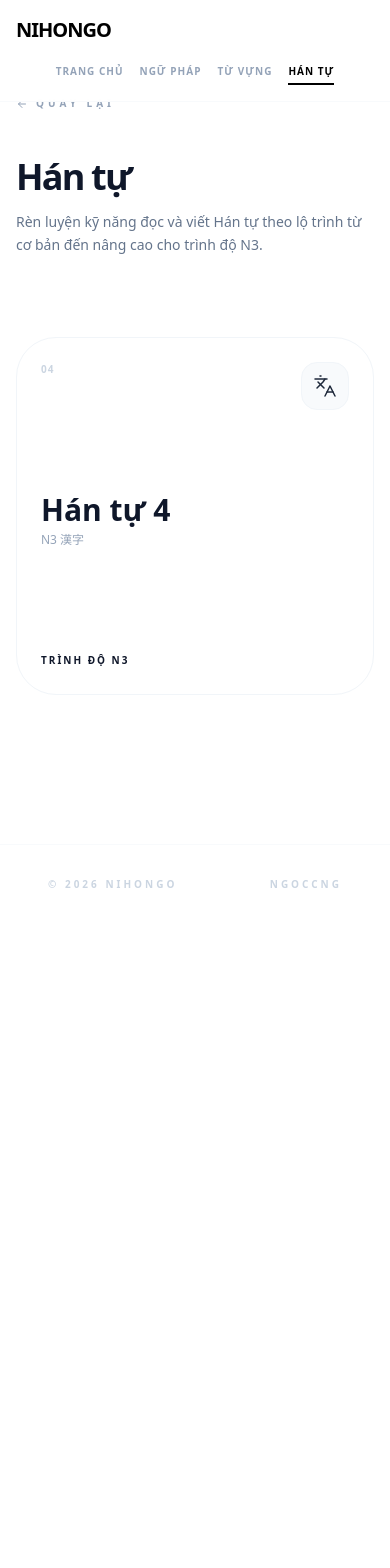
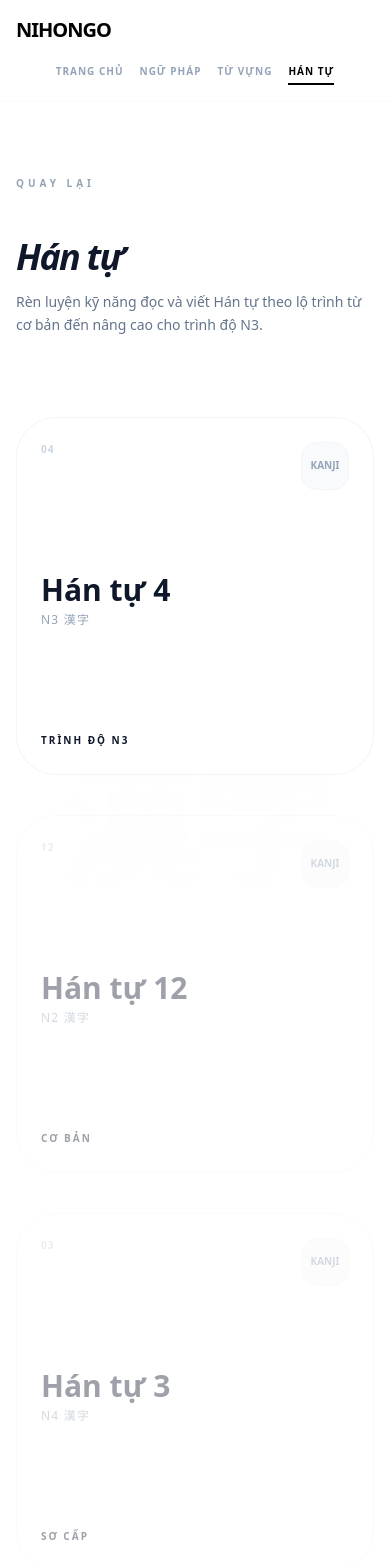
Before and after one commit to inngok/nihongo-practice, a React (Vite) app: page /kanji in a window 390 px wide. Shown: the top 1568 px of the page. Before the commit the page ends 924 px from the top, so only its background shows below. Built offline with nearby package versions, Linux system fonts and the light colour scheme.

Commit message:
style: fix kanji flashcard font size for better mobile experience and overall UI cleanup

```diff
--- a/src/pages/grammar/Grammar.jsx
+++ b/src/pages/grammar/Grammar.jsx
@@ -1,6 +1,5 @@
 import React from 'react';
 import { useNavigate } from 'react-router-dom';
-import { ArrowLeft, Book, Volume2, GraduationCap } from 'lucide-react';
 
 export default function Grammar() {
   const navigate = useNavigate();
@@ -9,7 +8,6 @@ export default function Grammar() {
     {
       id: 'mimikara',
       num: '01',
-      icon: Book,
       title: 'Mimikara',
       japanese: '耳から覚える文法',
       label: 'TRÌNH ĐỘ N3 - N1',
@@ -18,7 +16,6 @@ export default function Grammar() {
     {
       id: 'dekiru',
       num: '02',
-      icon: Volume2,
       title: 'Dekiru',
       japanese: 'できる日本語',
       label: 'GIAO TIẾP ỨNG DỤNG',
@@ -27,7 +24,6 @@ export default function Grammar() {
     {
       id: 'fpt',
       num: '03',
-      icon: GraduationCap,
       title: 'FPT',
       japanese: 'Giáo trình nội bộ',
       label: 'CHUYÊN NGÀNH CNTT',
@@ -36,7 +32,7 @@ export default function Grammar() {
   ];
 
   return (
-    <div className="min-h-screen bg-white flex flex-col items-center pt-24 pb-20 px-6 font-sans relative overflow-hidden">
+    <div className="min-h-screen bg-white flex flex-col items-center pt-44 md:pt-40 pb-20 px-6 font-sans relative overflow-hidden">
 
       {/* Background Watermark */}
       <div className="absolute top-1/2 left-1/2 -translate-x-1/2 -translate-y-1/2 text-[35vw] font-black text-slate-100 opacity-[0.03] pointer-events-none select-none leading-none z-0 whitespace-nowrap">
@@ -50,16 +46,15 @@ export default function Grammar() {
           onClick={() => navigate('/')}
           className="flex items-center gap-2 text-[10px] font-bold uppercase tracking-[0.4em] text-slate-400 hover:text-black transition-colors mb-12"
         >
-          <ArrowLeft className="w-3 h-3" />
           Quay lại
         </button>
 
         {/* Title Section */}
         <div className="mb-20">
-          <h1 className="text-6xl md:text-7xl font-black text-slate-900 tracking-tighter mb-4 leading-none">
+          <h1 className="text-4xl md:text-7xl font-black text-slate-900 tracking-tighter mb-4 leading-none italic">
             Ngữ pháp
           </h1>
-          <p className="text-lg text-slate-500 max-w-2xl leading-relaxed font-medium">
+          <p className="text-sm md:text-lg text-slate-500 max-w-2xl leading-relaxed font-medium">
             Chọn giáo trình để bắt đầu lộ trình rèn luyện cấu trúc ngữ pháp Tiếng Nhật từ cơ bản đến nâng cao.
           </p>
         </div>
@@ -75,16 +70,16 @@ export default function Grammar() {
             >
               {/* Top Row */}
               <div className="flex justify-between items-start">
-                <span className="text-[10px] font-bold text-slate-300 tracking-widest">{book.num}</span>
-                <div className="w-12 h-12 rounded-2xl bg-slate-50 flex items-center justify-center text-slate-800 border border-slate-100 group-hover:bg-slate-900 group-hover:text-white transition-all duration-500">
-                  <book.icon className="w-6 h-6" strokeWidth={1.5} />
+                <span className="text-[10px] font-bold text-slate-300 tracking-widest uppercase">{book.num}</span>
+                <div className="w-12 h-12 rounded-2xl bg-slate-50 flex items-center justify-center text-[10px] font-black text-slate-400 border border-slate-100 group-hover:bg-slate-900 group-hover:text-white transition-all duration-500">
+                  BOOK
                 </div>
               </div>
 
               {/* Center Content */}
               <div>
                 <h3 className="text-3xl font-black text-slate-900 mb-1">{book.title}</h3>
-                <p className="text-slate-400 text-xs font-medium">{book.japanese}</p>
+                <p className="text-slate-400 text-xs font-medium uppercase tracking-widest">{book.japanese}</p>
               </div>
 
               {/* Bottom Label */}
--- a/src/pages/grammar/Mimikara.jsx
+++ b/src/pages/grammar/Mimikara.jsx
@@ -648,7 +648,7 @@ export default function Mimikara() {
 
   // --- RENDERING STUDY VIEW (MIMIKARA) ---
   return (
-    <div className="min-h-screen w-full bg-white font-sans text-black flex flex-col items-center pt-24 md:pt-32 px-4 md:px-12 selection:bg-black selection:text-white">
+    <div className="min-h-screen w-full bg-white font-sans text-black flex flex-col items-center pt-44 md:pt-48 px-4 md:px-12 selection:bg-black selection:text-white">
 
       <div className="w-full max-w-6xl mb-12 flex items-center justify-between">
         <div>
--- a/src/pages/kanji/Kanji.jsx
+++ b/src/pages/kanji/Kanji.jsx
@@ -1,6 +1,5 @@
 import React from 'react';
 import { useNavigate } from 'react-router-dom';
-import { ArrowLeft, Languages, PenTool, BookOpen } from 'lucide-react';
 
 export default function Kanji() {
   const navigate = useNavigate();
@@ -9,16 +8,31 @@ export default function Kanji() {
     {
       id: 'kanji4',
       num: '04',
-      icon: Languages,
       title: 'Hán tự 4',
       japanese: 'N3 漢字',
       label: 'TRÌNH ĐỘ N3',
       path: '/kanji/set-4'
+    },
+    {
+      id: 'kanji12',
+      num: '12',
+      title: 'Hán tự 12',
+      japanese: 'N2 漢字',
+      label: 'CƠ BẢN',
+      path: '#'
+    },
+    {
+      id: 'kanji3',
+      num: '03',
+      title: 'Hán tự 3',
+      japanese: 'N4 漢字',
+      label: 'SƠ CẤP',
+      path: '#'
     }
   ];
 
   return (
-    <div className="min-h-screen bg-white flex flex-col items-center pt-24 md:pt-32 pb-20 px-4 md:px-6 font-sans relative overflow-hidden">
+    <div className="min-h-screen bg-white flex flex-col items-center pt-44 md:pt-40 pb-20 px-4 md:px-6 font-sans relative overflow-hidden">
 
       {/* Background Watermark */}
       <div className="absolute top-1/2 left-1/2 -translate-x-1/2 -translate-y-1/2 text-[35vw] font-black text-slate-100 opacity-[0.03] pointer-events-none select-none leading-none z-0 whitespace-nowrap">
@@ -32,13 +46,12 @@ export default function Kanji() {
           onClick={() => navigate('/')}
           className="flex items-center gap-2 text-[10px] font-bold uppercase tracking-[0.4em] text-slate-400 hover:text-black transition-colors mb-12"
         >
-          <ArrowLeft className="w-3 h-3" />
           Quay lại
         </button>
 
         {/* Title Section */}
         <div className="mb-20">
-          <h1 className="text-4xl md:text-7xl font-black text-slate-900 tracking-tighter mb-4 leading-none">
+          <h1 className="text-4xl md:text-7xl font-black text-slate-900 tracking-tighter mb-4 leading-none italic">
             Hán tự
           </h1>
           <p className="text-sm md:text-lg text-slate-500 max-w-2xl leading-relaxed font-medium">
@@ -57,16 +70,16 @@ export default function Kanji() {
             >
               {/* Top Row */}
               <div className="flex justify-between items-start">
-                <span className="text-[10px] font-bold text-slate-300 tracking-widest">{set.num}</span>
-                <div className="w-12 h-12 rounded-2xl bg-slate-50 flex items-center justify-center text-slate-800 border border-slate-100 group-hover:bg-slate-900 group-hover:text-white transition-all duration-500">
-                  <set.icon className="w-6 h-6" strokeWidth={1.5} />
+                <span className="text-[10px] font-bold text-slate-300 tracking-widest uppercase">{set.num}</span>
+                <div className="w-12 h-12 rounded-2xl bg-slate-50 flex items-center justify-center text-[10px] font-black text-slate-400 border border-slate-100 group-hover:bg-slate-900 group-hover:text-white transition-all duration-500">
+                  KANJI
                 </div>
               </div>
 
               {/* Center Content */}
               <div>
                 <h3 className="text-3xl font-black text-slate-900 mb-1">{set.title}</h3>
-                <p className="text-slate-400 text-xs font-medium">{set.japanese}</p>
+                <p className="text-slate-400 text-xs font-medium uppercase tracking-widest">{set.japanese}</p>
               </div>
 
               {/* Bottom Label */}
--- a/src/pages/kanji/KanjiSet4/KanjiSet4.jsx
+++ b/src/pages/kanji/KanjiSet4/KanjiSet4.jsx
@@ -263,10 +263,10 @@ export default function KanjiSet4() {
                 <div className={`relative w-full h-full duration-500 preserve-3d shadow-[0_40px_100px_-20px_rgba(0,0,0,0.08)] rounded-[3rem] ${isFlipped ? 'rotate-y-180' : ''}`}>
 
                   {/* Front Side */}
-                  <div className="absolute inset-0 backface-hidden bg-white border border-slate-100 rounded-[3rem] flex flex-col items-center justify-center p-12">
-                     <div className="absolute top-10 text-[10px] font-bold text-slate-200 uppercase tracking-[0.3em]">Hán tự</div>
-                     <div className="text-[10rem] md:text-[14rem] font-black text-slate-900 select-none leading-none">{currentData[flashcardIndex].kanji}</div>
-                     <div className="absolute bottom-10 flex items-center gap-2 text-[10px] font-bold text-slate-300 uppercase tracking-widest underline underline-offset-4 decoration-slate-100">
+                  <div className="absolute inset-0 backface-hidden bg-white border border-slate-100 rounded-[3rem] flex flex-col items-center justify-center p-8">
+                     <div className="absolute top-8 text-[10px] font-bold text-slate-300 uppercase tracking-[0.3em]">Hán tự</div>
+                     <div className="text-[7rem] md:text-[12rem] font-black text-slate-900 select-none leading-none">{currentData[flashcardIndex].kanji}</div>
+                     <div className="absolute bottom-8 flex items-center justify-center w-full px-4 text-[10px] font-bold text-slate-300 uppercase tracking-widest decoration-slate-100 italic">
                        NHẤN ĐỂ LẬT
                      </div>
                   </div>
--- a/src/pages/vocabulary/Vocabulary.jsx
+++ b/src/pages/vocabulary/Vocabulary.jsx
@@ -6,7 +6,7 @@ export default function Vocabulary() {
   const navigate = useNavigate();
 
   return (
-    <div className="min-h-screen bg-white flex flex-col items-center pt-24 pb-20 px-6 font-sans relative overflow-hidden">
+    <div className="min-h-screen bg-white flex flex-col items-center pt-44 pb-20 px-6 font-sans relative overflow-hidden">
 
       {/* Background Watermark */}
       <div className="absolute top-1/2 left-1/2 -translate-x-1/2 -translate-y-1/2 text-[35vw] font-black text-slate-100 opacity-[0.03] pointer-events-none select-none leading-none z-0 whitespace-nowrap">
```
